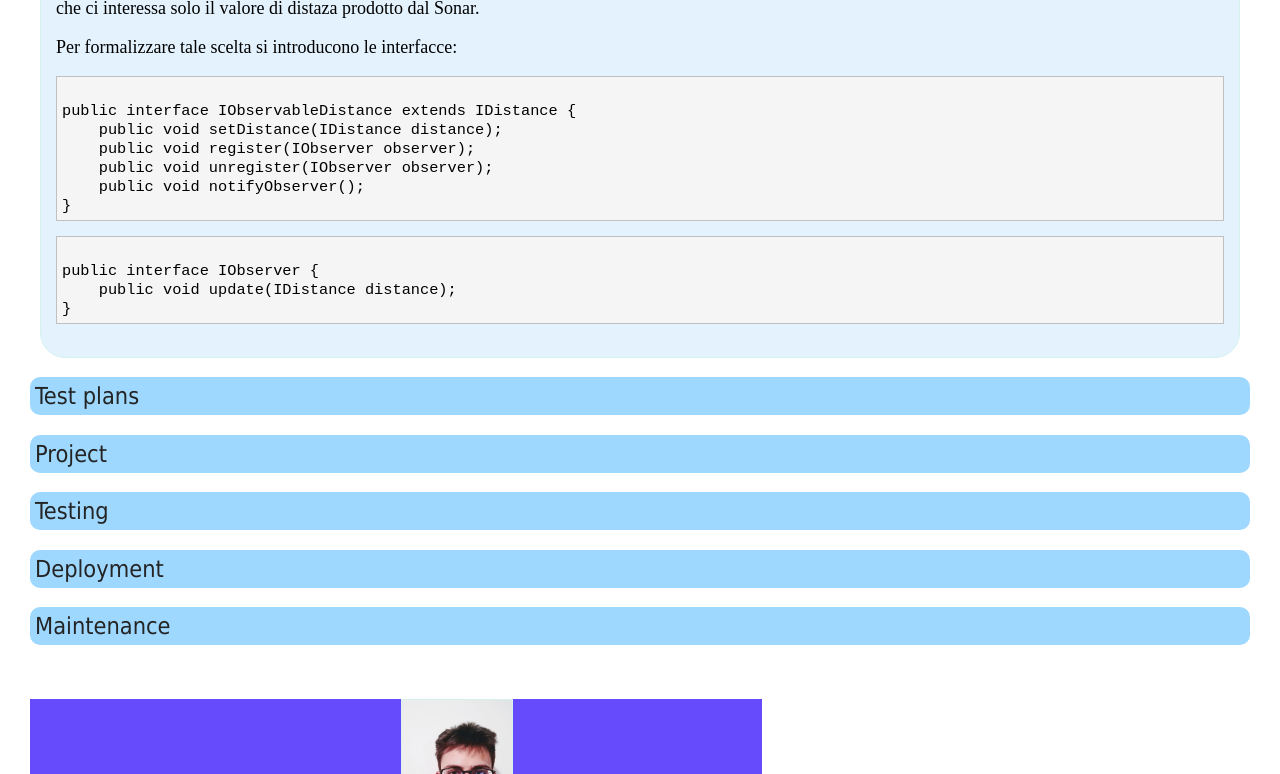
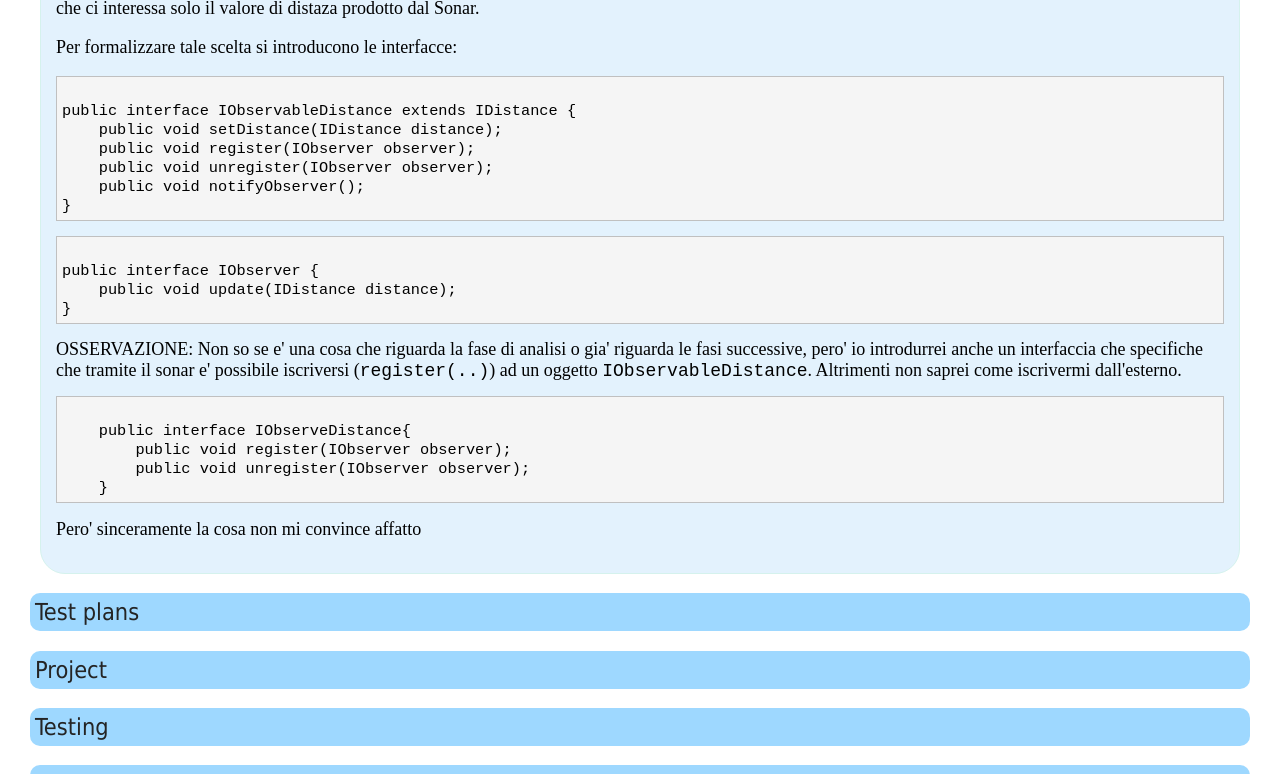
Before and after one commit to Nico-init/iss2022, a plain HTML site: page it.unibo.radarSystem22_4/userDocs/SonarObservable_NiccoloRosadi.html in a window 1280 px wide. Shown: the part 1058-1832 px from the top of the page. Drawn offline with Linux system fonts and the light colour scheme.

Commit message:
correzioni SonarObservable_NiccoloRosadi.html

```diff
--- a/it.unibo.radarSystem22_4/userDocs/SonarObservable_NiccoloRosadi.html
+++ b/it.unibo.radarSystem22_4/userDocs/SonarObservable_NiccoloRosadi.html
@@ -273,7 +273,18 @@ public interface IObservableDistance extends IDistance {
 public interface IObserver {
     public void update(IDistance distance);
 }</code></pre>
-    </p>
+
+    OSSERVAZIONE: Non so se e' una cosa che riguarda la fase di analisi o gia' riguarda le fasi successive, pero'
+    io introdurrei anche un interfaccia che specifiche che tramite il sonar e' possibile iscriversi (<code>register(..)</code>)
+    ad un oggetto <code>IObservableDistance</code>. Altrimenti non saprei come iscrivermi dall'esterno.
+<pre><code>
+    public interface IObserveDistance{
+        public void register(IObserver observer);
+        public void unregister(IObserver observer);
+    }</code></pre>
+
+    Pero' sinceramente la cosa non mi convince affatto
+</p>
 </div>
 
 
```
Also changed, not shown: it.unibo.radarSystem22_4/userDocs/img/RadarSystemMio_1.png (deleted), it.unibo.radarSystem22_4/userDocs/img/radarDisplay.png (deleted).
